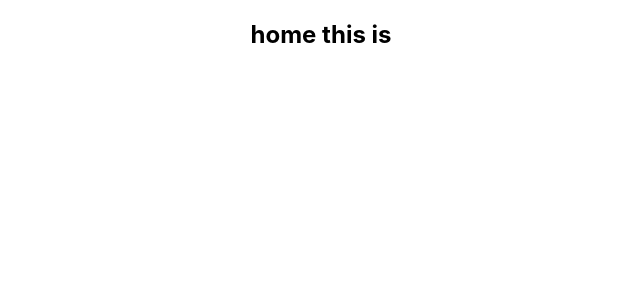
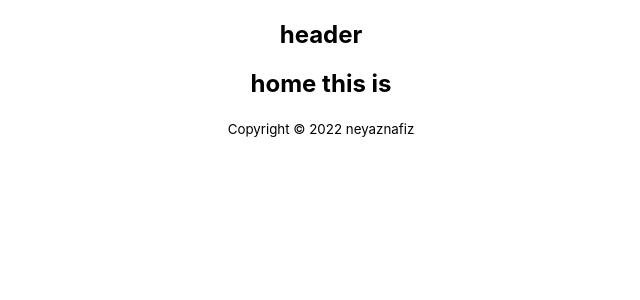
Before and after one commit to neyaznafiz/The-Car-Doctor-client, a React (Create React App) app: page / in a window 1280 px wide. Shown: the top 300 px of the page, without its empty margins (319-959 px from the left). Built offline with nearby package versions, Linux system fonts and the light colour scheme.

Commit message:
header and footer added in app file

```diff
--- a/src/App.js
+++ b/src/App.js
@@ -2,15 +2,23 @@
 import { Route, Routes } from 'react-router-dom';
 import About from './Pages/About/About'
 import Home from './Pages/Home/Home/Home';
+import Header from './Shared/Header/Header';
+import Footer from './Shared/Footer/Footer';
 
 function App() {
   return (
     <div className="App">
+
+      <Header></Header>
+
       <Routes>
-<Route path='/' element={<Home></Home>}></Route>
-<Route path='/about' element={<About></About>}></Route>
+
+        <Route path='/' element={<Home></Home>}></Route>
+        <Route path='/about' element={<About></About>}></Route>
 
       </Routes>
+
+      <Footer></Footer>
     </div>
   );
 }
```
